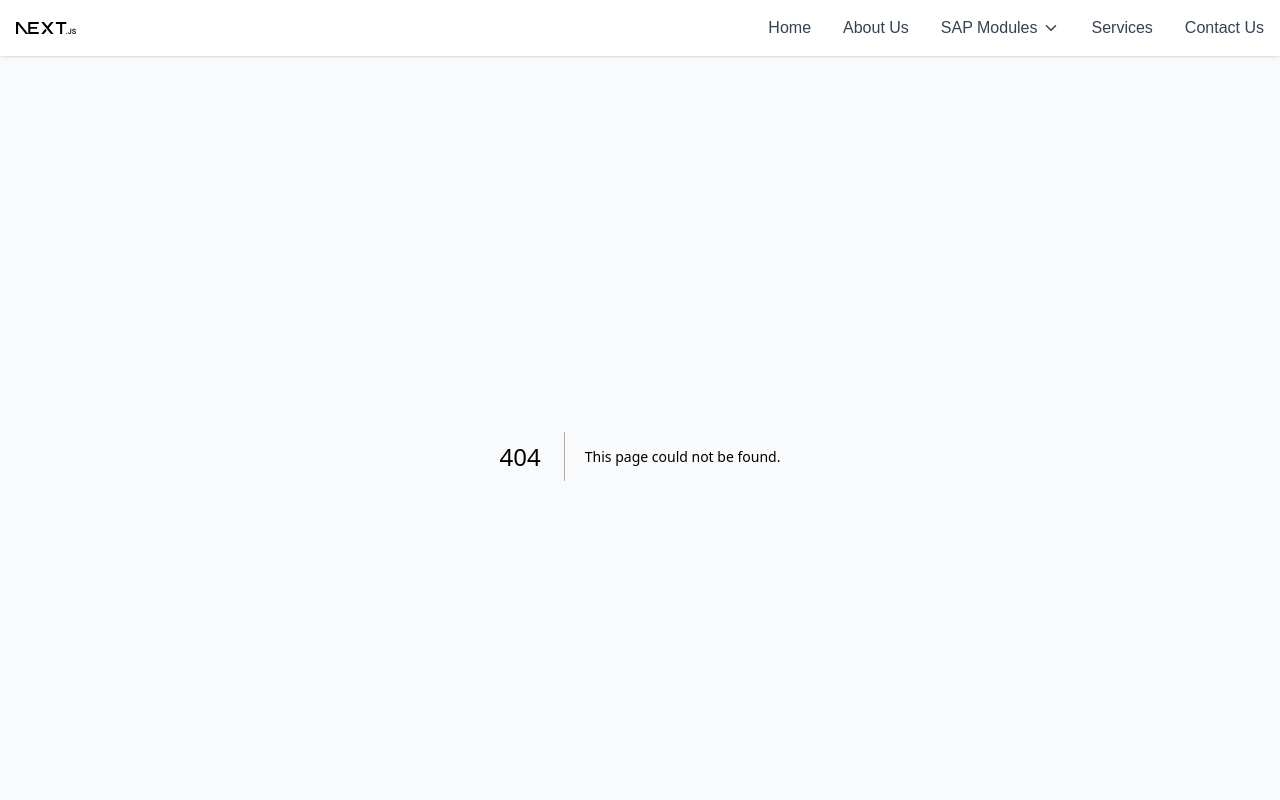
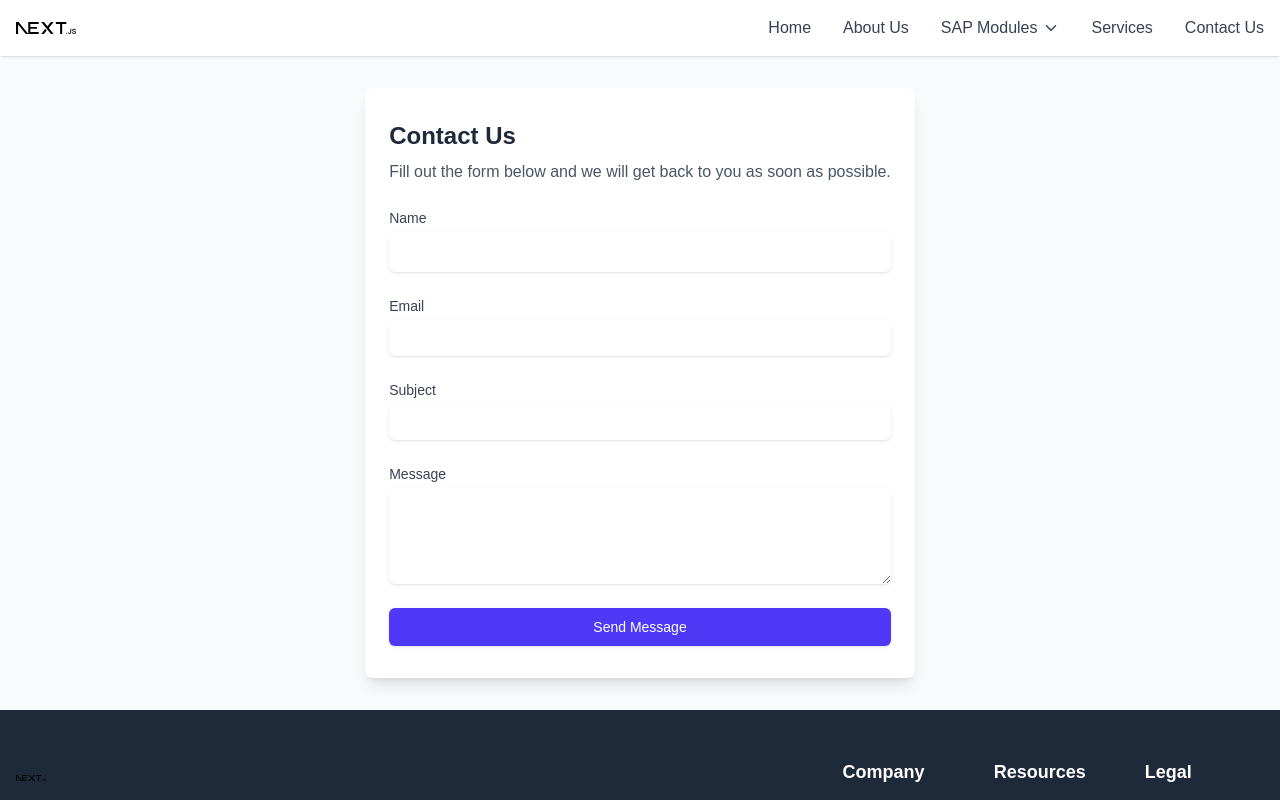
Before and after one commit to julydeath/freelance-interview, a Next.js app: page /contact in a window 1280 px wide. Before the commit this address had no page. Shown: the top 800 px of the page. Built offline with nearby package versions, Linux system fonts and the light colour scheme.

Commit message:
chore : contact form

```diff
--- /dev/null
+++ b/src/actions/index.ts
@@ -0,0 +1,17 @@
+/* eslint-disable @typescript-eslint/no-explicit-any */
+"use server";
+
+export async function submitContactForm(formData: any) {
+  const name = formData.get("name");
+  const email = formData.get("email");
+  const subject = formData.get("subject");
+  const message = formData.get("message");
+
+  console.log({ name, email, subject, message });
+
+  //   try {
+
+  //   } catch (error) {
+
+  //   }
+}
--- /dev/null
+++ b/src/app/contact/page.tsx
@@ -0,0 +1,9 @@
+import ContactForm from "@/components/ContactForm";
+
+export default function Contact() {
+  return (
+    <div className="mx-auto">
+      <ContactForm />
+    </div>
+  );
+}
--- /dev/null
+++ b/src/components/ContactForm.tsx
@@ -0,0 +1,95 @@
+"use client";
+
+import { submitContactForm } from "@/actions";
+import { useFormStatus } from "react-dom";
+
+export default function ContactForm() {
+  const { pending } = useFormStatus();
+
+  return (
+    <div className="max-w-2xl mx-auto py-8 px-4 sm:px-6 lg:px-8">
+      <div className="bg-white rounded-lg shadow-lg">
+        <div className="px-6 py-8">
+          <h2 className="text-2xl font-bold text-gray-800 mb-2">Contact Us</h2>
+          <p className="text-gray-600 mb-6">
+            Fill out the form below and we will get back to you as soon as
+            possible.
+          </p>
+
+          <form action={submitContactForm}>
+            <div className="grid grid-cols-1 gap-y-6">
+              <div>
+                <label
+                  htmlFor="name"
+                  className="block text-sm font-medium text-gray-700"
+                >
+                  Name
+                </label>
+                <input
+                  type="text"
+                  id="name"
+                  name="name"
+                  className={`mt-1 py-2 block w-full rounded-md border-gray-300 shadow-sm focus:border-indigo-500 focus:ring-indigo-500 sm:text-sm}`}
+                />
+              </div>
+
+              <div>
+                <label
+                  htmlFor="email"
+                  className="block text-sm font-medium text-gray-700"
+                >
+                  Email
+                </label>
+                <input
+                  type="email"
+                  id="email"
+                  name="email"
+                  className={`mt-1 py-2 block w-full rounded-md border-gray-300 shadow-sm focus:border-indigo-500 focus:ring-indigo-500 sm:text-sm`}
+                />
+              </div>
+
+              <div>
+                <label
+                  htmlFor="subject"
+                  className="block text-sm font-medium text-gray-700"
+                >
+                  Subject
+                </label>
+                <input
+                  type="text"
+                  id="subject"
+                  name="subject"
+                  className={`mt-1 py-2 block w-full rounded-md border-gray-300 shadow-sm focus:border-indigo-500 focus:ring-indigo-500 sm:text-sm`}
+                />
+              </div>
+
+              <div>
+                <label
+                  htmlFor="message"
+                  className="block text-sm font-medium text-gray-700"
+                >
+                  Message
+                </label>
+                <textarea
+                  id="message"
+                  name="message"
+                  rows={4}
+                  className={`mt-1 py-2 block w-full rounded-md border-gray-300 shadow-sm focus:border-indigo-500 focus:ring-indigo-500 sm:text-sm`}
+                />
+              </div>
+
+              <div>
+                <button
+                  type="submit"
+                  className="w-full hover: cursor-progress flex justify-center py-2 px-4 border border-transparent rounded-md shadow-sm text-sm font-medium text-white bg-indigo-600 hover:bg-indigo-700 focus:outline-none focus:ring-2 focus:ring-offset-2 focus:ring-indigo-500 disabled:opacity-50"
+                >
+                  {pending ? "Sending..." : "Send Message"}
+                </button>
+              </div>
+            </div>
+          </form>
+        </div>
+      </div>
+    </div>
+  );
+}
--- a/src/components/FAQs.tsx
+++ b/src/components/FAQs.tsx
@@ -89,7 +89,7 @@ export default function FAQs({ faqs, shortName }: any) {
           ))}
         </div>
 
-        <motion.div
+        {/* <motion.div
           initial={{ opacity: 0 }}
           whileInView={{ opacity: 1 }}
           viewport={{ once: true }}
@@ -169,7 +169,7 @@ export default function FAQs({ faqs, shortName }: any) {
               </motion.button>
             </form>
           </div>
-        </motion.div>
+        </motion.div> */}
       </div>
     </section>
   );
```
